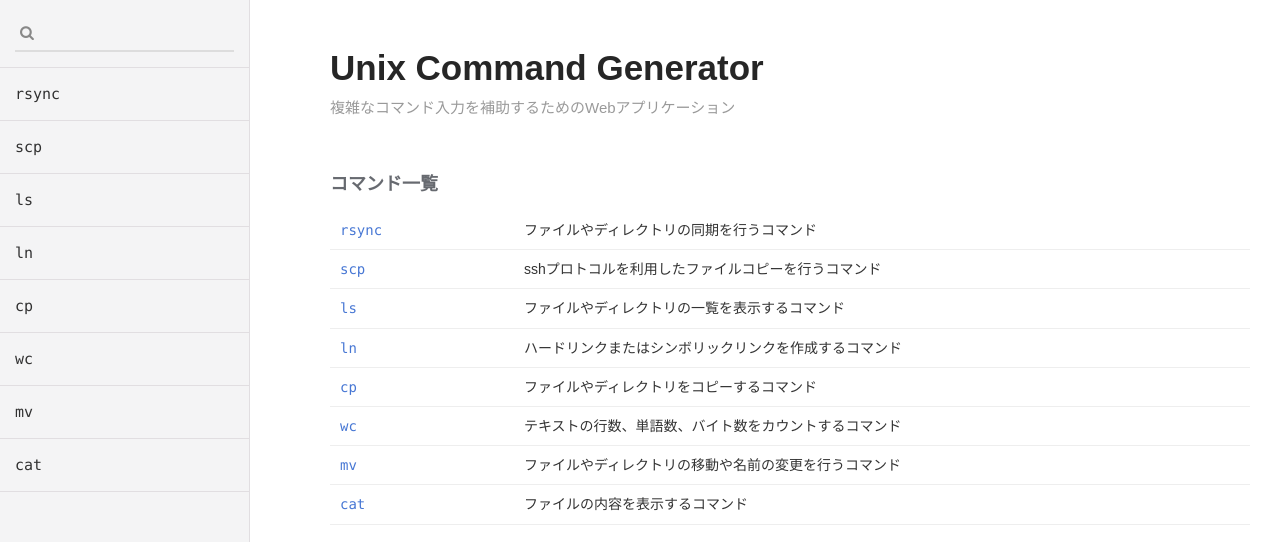
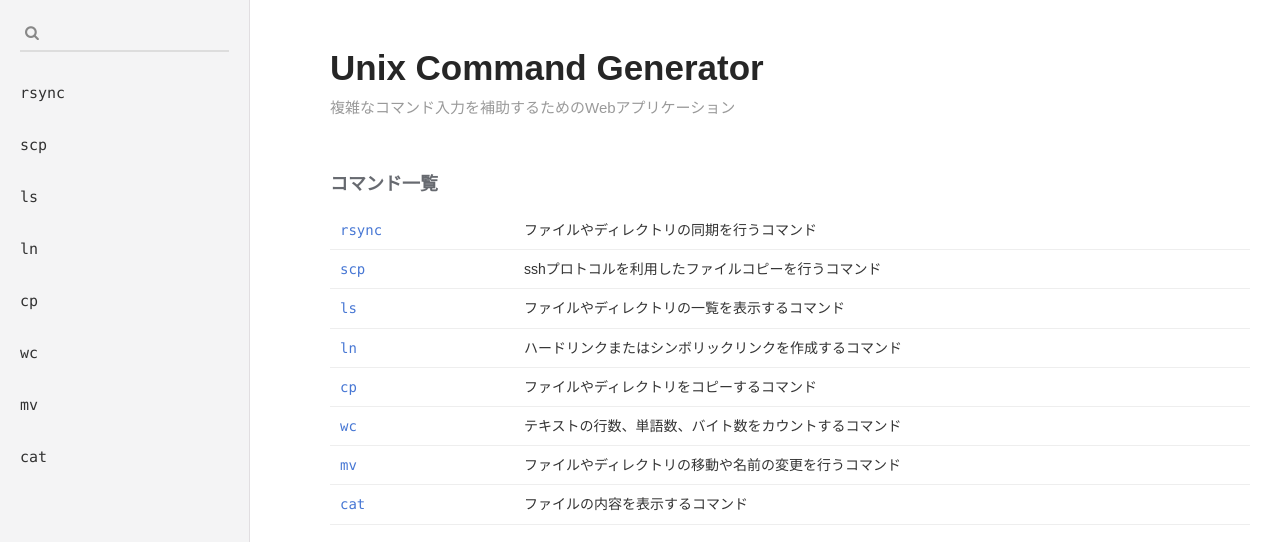
Before and after one commit to hogesuke/linux-command-generator, an Angular app: page /commands in a window 1280 px wide. Shown: the top 542 px of the page. Built offline with nearby package versions, Linux system fonts and the light colour scheme.

Commit message:
side-menuのborderを削除

```diff
--- a/src/app/side-menu/side-menu.component.scss
+++ b/src/app/side-menu/side-menu.component.scss
@@ -12,11 +12,10 @@
   z-index: 20000;
 
   ul li {
-    padding: 18px 15px;
+    padding: 18px 20px;
     font-size: 15px;
     color: $text-base-color;
     list-style: none;
-    border-bottom: solid 1px #e1dee1;
     transition: background-color .2s ease;
 
     &:hover {
@@ -24,12 +23,8 @@
     }
   }
 
-  ul a:first-of-type li {
-    border-top: solid 1px #e1dee1;
-  }
-
   .search {
-    margin: 15px;
+    margin: 15px 20px;
 
     input {
       @include text-input;
```
